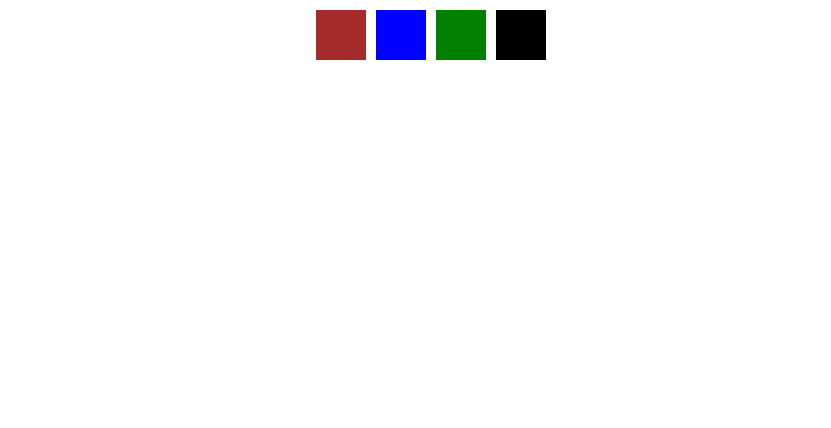
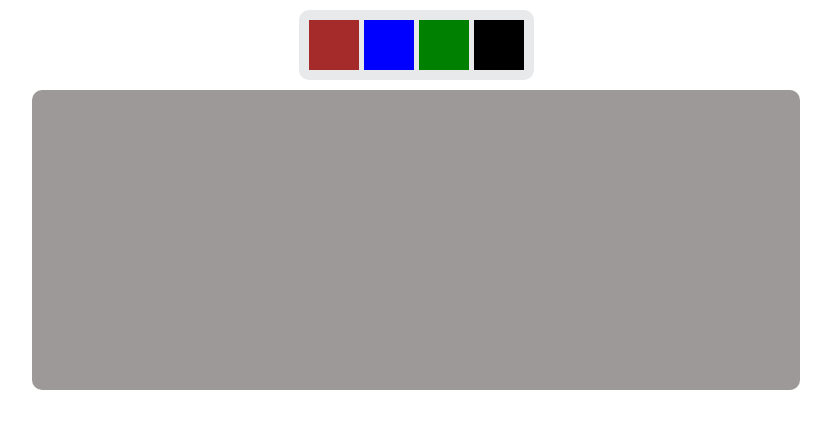
Before and after one commit to Alhussini23/Discolor, a plain HTML site: page index.html in a window 1280 px wide. Shown: the whole page, without its empty margins (224-1055 px from the left). Drawn offline with Linux system fonts and the light colour scheme.

Commit message:
Update css.css

```diff
--- a/css/css.css
+++ b/css/css.css
@@ -5,42 +5,43 @@
     /* display: block; */
     /* justify-content: center */
 }
-ul{
-    width: 100%;
+ul {
+
+    width: fit-content;
     display: flex;
     justify-content: center;
     list-style: none;
-    margin: 10px;
+    margin: 10px auto;
+    background-color: rgb(232, 233, 235);
+    gap: 5px;
+    padding: 10px;
+    border-radius: 10px;
+}
+ul li {
+    width: 50px;
+    height: 50px;
 }
 .red{
     background-color: brown;
-    margin-left: 10px;
-    width: 50px;
-    height: 50px;
+
 }
 .bleue{
     background-color: blue;
-    width: 50px;
-    height: 50px;
-    margin-left: 10px;
+
 }
 .green{
     background-color: green;
-    width: 50px;
-    height: 50px;
-    margin-left: 10px;
+;
 }
 .bleck{
     background-color: black;
-    width: 50px;
-    height: 50px;
-    margin-left: 10px;
+
 }
 div{
     width: 60%;
     height: 300px;
     margin:auto;
-
-    /* background-color: brown; */
+    border-radius: 10px;
+    background-color: rgb(158, 153, 153);
 
 }
```
